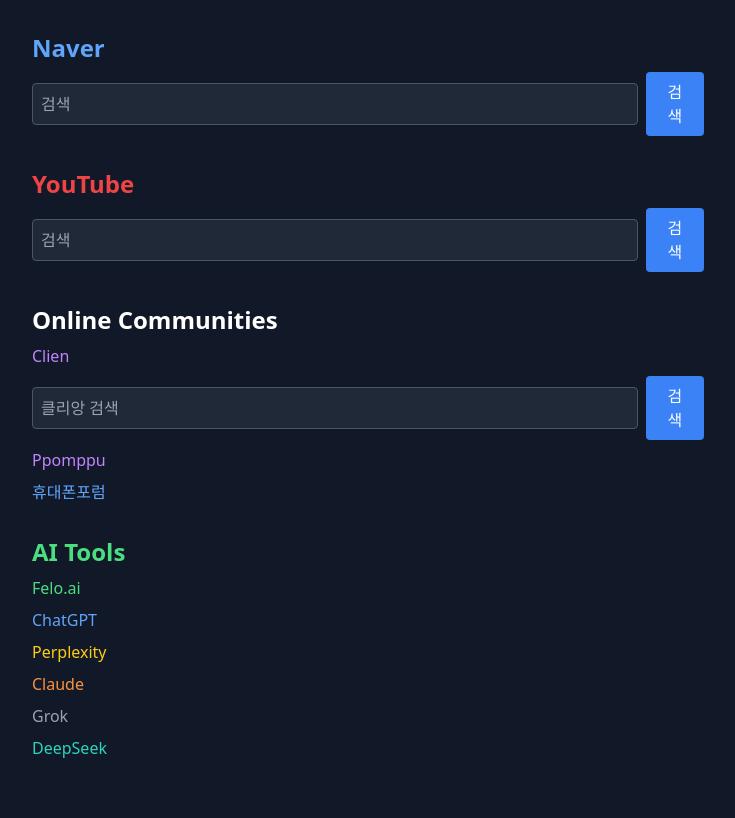
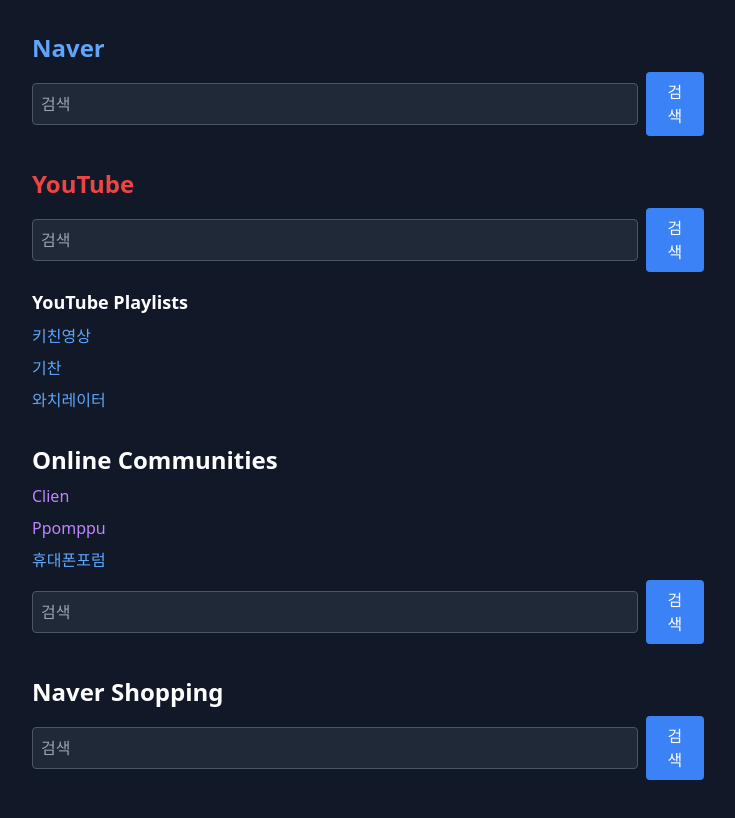
Before and after one commit to bookseal/startpage, a plain HTML site: page index.html in a window 1280 px wide. Shown: the whole page, without its empty margins (272-1007 px from the left). Drawn offline with nearby package versions, Linux system fonts and the light colour scheme.

Commit message:
add link for playlist

```diff
--- a/index.html
+++ b/index.html
@@ -5,28 +5,37 @@
     <meta name="viewport" content="width=device-width, initial-scale=1.0">
     <title>My Start Page</title>
     <script src="https://cdn.tailwindcss.com"></script>
-    <style>
-        a { color: inherit; } /* 이미 방문한 링크도 같은 색 유지 */
-    </style>
 </head>
 <body class="bg-gray-900 text-white p-8">
 
     <div class="max-w-2xl mx-auto">
         <!-- Naver Search -->
         <section class="mb-8">
-            <h2 class="text-2xl font-bold text-blue-400">Naver</h2>
+            <h2 class="text-2xl font-bold">
+                <a href="https://www.naver.com" class="text-blue-400 hover:underline">Naver</a>
+            </h2>
             <div class="mt-2 flex items-center">
-                <input id="naverSearch" type="text" placeholder="검색" class="w-full p-2 rounded bg-gray-800 text-white border border-gray-600" onkeypress="handleKeyPress(event, searchNaver)">
+                <input id="naverSearch" type="text" placeholder="검색" class="w-full p-2 rounded bg-gray-800 text-white border border-gray-600">
                 <button onclick="searchNaver()" class="ml-2 bg-blue-500 px-4 py-2 rounded text-white">검색</button>
             </div>
         </section>
 
         <!-- YouTube Search -->
         <section class="mb-8">
-            <h2 class="text-2xl font-bold text-red-500">YouTube</h2>
+            <h2 class="text-2xl font-bold">
+                <a href="https://www.youtube.com" class="text-red-500 hover:underline">YouTube</a>
+            </h2>
             <div class="mt-2 flex items-center">
-                <input id="youtubeSearch" type="text" placeholder="검색" class="w-full p-2 rounded bg-gray-800 text-white border border-gray-600" onkeypress="handleKeyPress(event, searchYouTube)">
+                <input id="youtubeSearch" type="text" placeholder="검색" class="w-full p-2 rounded bg-gray-800 text-white border border-gray-600">
                 <button onclick="searchYouTube()" class="ml-2 bg-blue-500 px-4 py-2 rounded text-white">검색</button>
+            </div>
+            <div class="mt-4">
+                <h3 class="text-lg font-semibold">YouTube Playlists</h3>
+                <ul class="mt-2 space-y-2">
+                    <li><a href="https://www.youtube.com/playlist?list=PL-w2gH2d0U1s1WmlMvH54yNL9RgueCN-F" class="text-blue-400 hover:underline">키친영상</a></li>
+                    <li><a href="https://www.youtube.com/playlist?list=PL-w2gH2d0U1sK6VswUDYHsPHMcX3jOxkx" class="text-blue-400 hover:underline">기찬</a></li>
+                    <li><a href="https://www.youtube.com/playlist?list=WL" class="text-blue-400 hover:underline">와치레이터</a></li>
+                </ul>
             </div>
         </section>
 
@@ -34,55 +43,52 @@
         <section class="mb-8">
             <h2 class="text-2xl font-bold text-white">Online Communities</h2>
             <ul class="mt-2 space-y-2">
-                <li><a href="https://www.clien.net/" class="text-purple-400 hover:underline">Clien</a></li>
-                <div class="mt-2 flex items-center">
-                    <input id="communitySearch" type="text" placeholder="클리앙 검색" class="w-full p-2 rounded bg-gray-800 text-white border border-gray-600" onkeypress="handleKeyPress(event, searchCommunity)">
-                    <button onclick="searchCommunity()" class="ml-2 bg-blue-500 px-4 py-2 rounded text-white">검색</button>
-                </div>
-                <li><a href="https://www.ppomppu.co.kr/" class="text-purple-400 hover:underline">Ppomppu</a></li>
+                <li><a href="#" class="text-purple-400 hover:underline">Clien</a></li>
+                <li><a href="#" class="text-purple-400 hover:underline">Ppomppu</a></li>
                 <li><a href="https://www.ppomppu.co.kr/zboard/zboard.php?id=phone" class="text-blue-400 hover:underline">휴대폰포럼</a></li>
             </ul>
+            <div class="mt-2 flex items-center">
+                <input id="communitySearch" type="text" placeholder="검색" class="w-full p-2 rounded bg-gray-800 text-white border border-gray-600">
+                <button onclick="searchCommunity()" class="ml-2 bg-blue-500 px-4 py-2 rounded text-white">검색</button>
+            </div>
         </section>
 
-        <!-- AI Tools -->
+        <!-- Naver Shopping -->
         <section class="mb-8">
-            <h2 class="text-2xl font-bold text-green-400">AI Tools</h2>
-            <ul class="mt-2 space-y-2">
-                <li><a href="https://www.felo.ai" class="text-green-400 hover:underline">Felo.ai</a></li>
-                <li><a href="https://chat.openai.com" class="text-blue-400 hover:underline">ChatGPT</a></li>
-                <li><a href="https://www.perplexity.ai" class="text-yellow-400 hover:underline">Perplexity</a></li>
-                <li><a href="https://claude.ai" class="text-orange-400 hover:underline">Claude</a></li>
-                <li><a href="https://x.com/grok" class="text-gray-400 hover:underline">Grok</a></li>
-                <li><a href="https://deepseek.com" class="text-teal-400 hover:underline">DeepSeek</a></li>
-            </ul>
+            <h2 class="text-2xl font-bold text-white">Naver Shopping</h2>
+            <div class="mt-2 flex items-center">
+                <input id="shoppingSearch" type="text" placeholder="검색" class="w-full p-2 rounded bg-gray-800 text-white border border-gray-600">
+                <button onclick="searchShopping()" class="ml-2 bg-blue-500 px-4 py-2 rounded text-white">검색</button>
+            </div>
         </section>
     </div>
 
     <script>
-        function handleKeyPress(event, searchFunction) {
-            if (event.key === "Enter") {
-                searchFunction();
-            }
-        }
-
         function searchNaver() {
             let query = document.getElementById("naverSearch").value;
             if (query) {
-                window.location.href = `https://search.naver.com/search.naver?query=${query}`;
+                window.open(`https://search.naver.com/search.naver?query=${query}`, "_self");
             }
         }
 
         function searchYouTube() {
             let query = document.getElementById("youtubeSearch").value;
             if (query) {
-                window.location.href = `https://www.youtube.com/results?search_query=${query}`;
+                window.open(`https://www.youtube.com/results?search_query=${query}`, "_self");
             }
         }
 
         function searchCommunity() {
             let query = document.getElementById("communitySearch").value;
             if (query) {
-                window.location.href = `https://www.clien.net/service/search?q=${query}`;
+                window.open(`https://www.clien.net/service/search?q=${query}`, "_self");
+            }
+        }
+
+        function searchShopping() {
+            let query = document.getElementById("shoppingSearch").value;
+            if (query) {
+                window.open(`https://search.shopping.naver.com/search/all?query=${query}`, "_self");
             }
         }
     </script>
```
